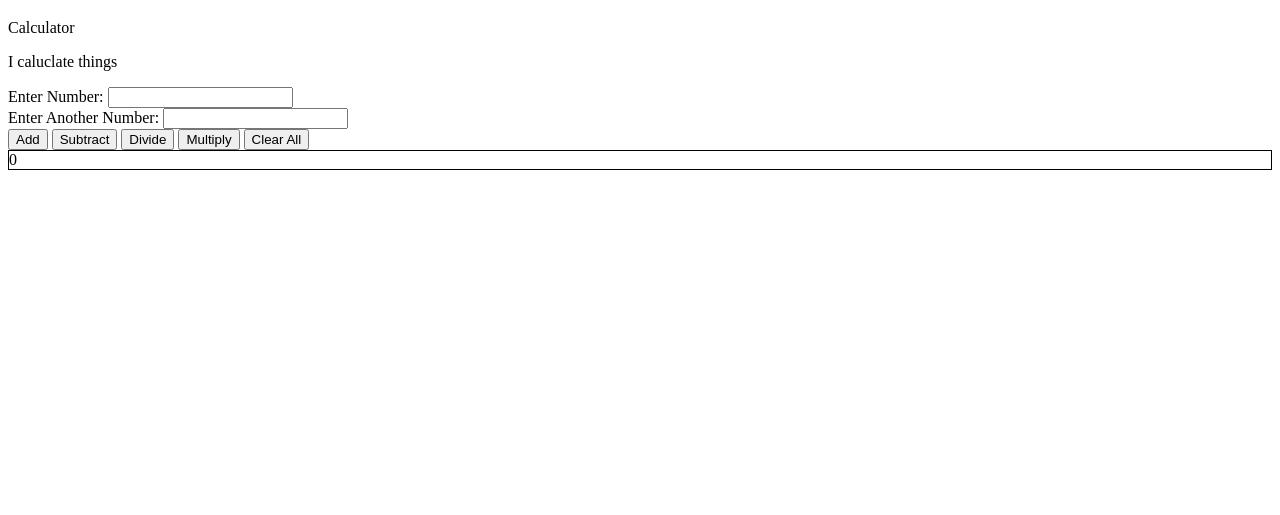
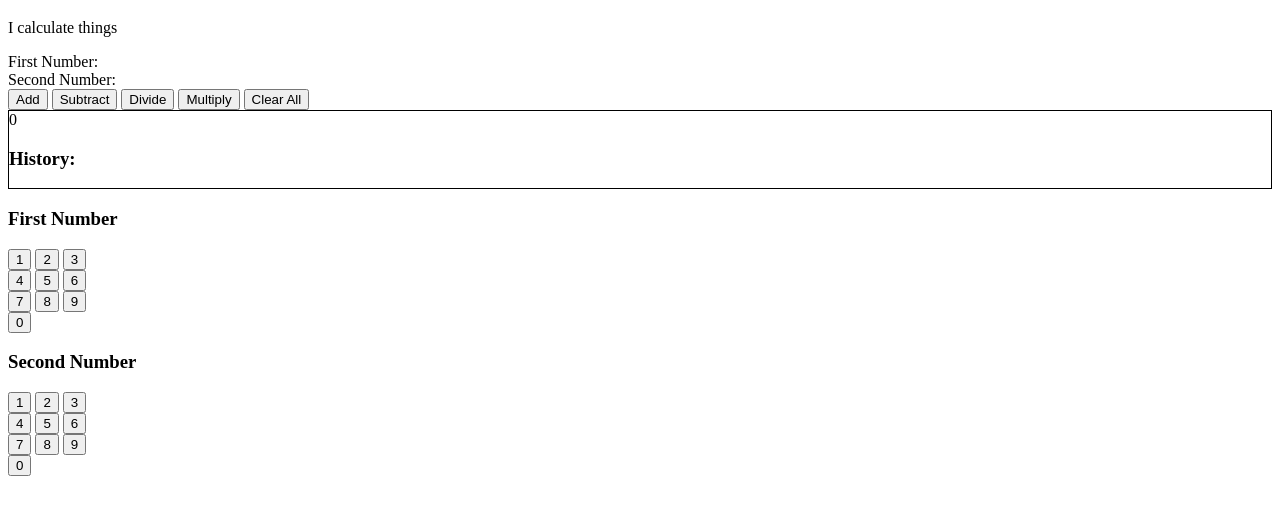
Before and after one commit to Goetsit/WeekendAssign-Calcualtor, a website: page index.html in a window 1280 px wide. Shown: the part 61-576 px from the top of the page. Drawn offline with Linux system fonts and the light colour scheme.

Commit message:
added btns 1-9 and changed up some divs

```diff
--- a/index.html
+++ b/index.html
@@ -11,25 +11,53 @@
 </head>
 <body>
     <h1>Weekend Two Assignment</h1>
-    <p>Calculator</p>
-    <p>I caluclate things</p>
+    <p>I calculate things</p>
     <div class = "container">
         <div id = "inputDiv">
-        Enter Number: <input type = "number" class = "numberInput" id = "firstNumber"><br>
-        Enter Another Number:  <input type = "number" class = "numberInput" id = "secondNumber">
+        First Number: <span id = "firstNumber"></span><br>
+        Second Number: <span id = "secondNumber"></span>
+
         </div>
         <div id="buttonDiv">
             <button type = "submit" id = "addBtn">Add</button>
             <button type = "submit" id = "subtractBtn">Subtract</button>
             <button type = "submit" id = "divideBtn">Divide</button>
             <button type = "submit" id = "multiplyBtn">Multiply</button>
-            <button type = "submit" id = "clear">Clear All</button>
+            <button type = "submit" id = "clearBtn">Clear All</button>
         </div>
         <div id = "finalNumber">
 
                 <span id = "span">0</span>
+                <h3 id = "history">History:</h3>
+                <div id="historyDiv"></div>
 
         </div>
+        <div id = "numberBtnsFirst">
+            <h3>First Number</h3>
+            <button class = "numberBtnFirst" id = "btnOneFirst">1</button>
+            <button class = "numberBtnFirst" id = "btnTwoFirst">2</button>
+            <button class = "numberBtnFirst" id = "btnThreeFirst">3</button><br>
+            <button class = "numberBtnFirst" id = "btnFourFirst">4</button>
+            <button class = "numberBtnFirst" id = "btnFiveFirst">5</button>
+            <button class = "numberBtnFirst" id = "btnSixFirst">6</button><br>
+            <button class = "numberBtnFirst" id = "btnSevenFirst">7</button>
+            <button class = "numberBtnFirst" id = "btnEightFirst">8</button>
+            <button class = "numberBtnFirst" id = "btnNineFirst">9</button><br>
+            <button class = "numberBtnFirst" id = "btnZeroFirst">0</button>
+        </div>
+        <div id = "numberBtnsSecond">
+                <h3>Second Number</h3>
+                <button class = "numberBtnSecond" id = "btnOneSecond">1</button>
+                <button class = "numberBtnSecond" id = "btnTwoSecond">2</button>
+                <button class = "numberBtnSecond" id = "btnThreeSecond">3</button><br>
+                <button class = "numberBtnSecond" id = "btnFourSecond">4</button>
+                <button class = "numberBtnSecond" id = "btnFiveSecond">5</button>
+                <button class = "numberBtnSecond" id = "btnSixSecond">6</button><br>
+                <button class = "numberBtnSecond" id = "btnSevenSecond">7</button>
+                <button class = "numberBtnSecond" id = "btnEightSecond">8</button>
+                <button class = "numberBtnSecond" id = "btnNineSecond">9</button><br>
+                <button class = "numberBtnSecond" id = "btnZeroSecond">0</button>
+            </div>
     </div>
 </body>
 </html>
```
